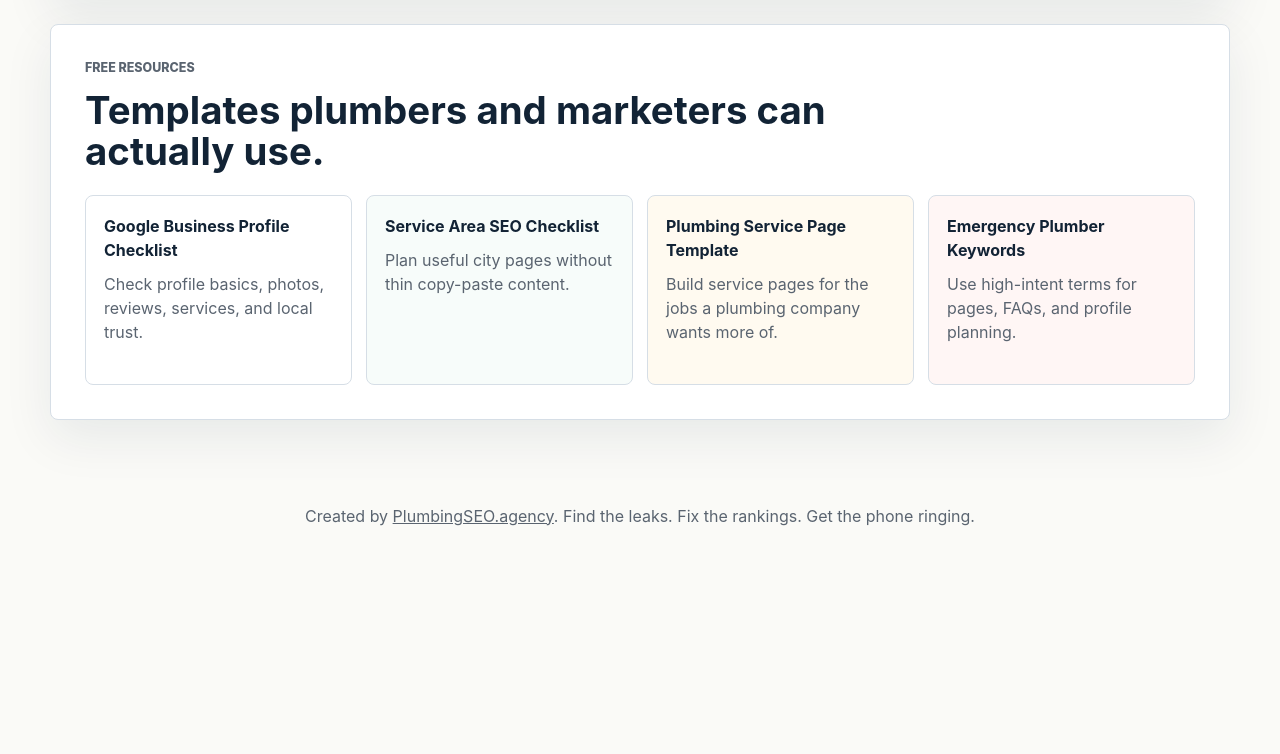
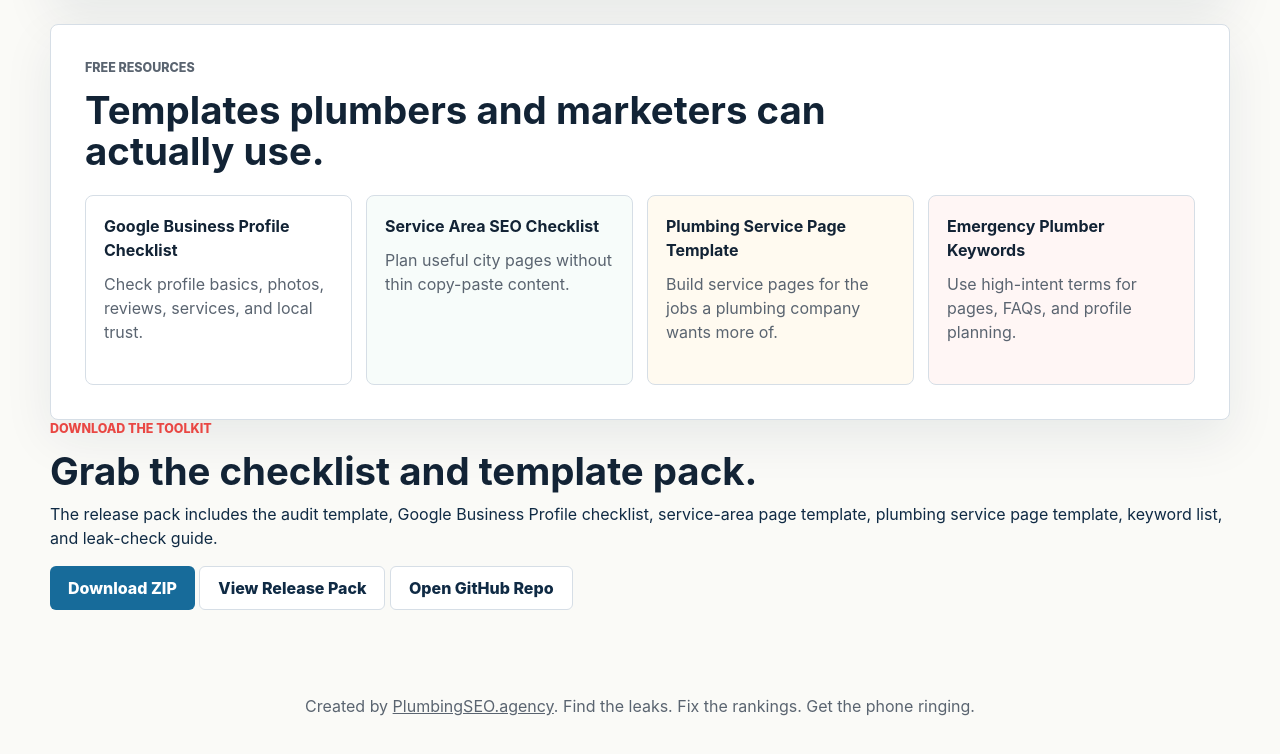
Before and after one commit to asirulhasan-eng/plumbing-seo-toolkit, a plain HTML site: page demo/index.html in a window 1280 px wide. Shown: the part 3124-3878 px from the top of the page. Before the commit the page ends 3694 px from the top, so only its background shows below. Drawn offline with Linux system fonts and the light colour scheme.

Commit message:
Link demo to repo docs and download pack

```diff
--- a/demo/index.html
+++ b/demo/index.html
@@ -233,6 +233,19 @@
           </a>
         </div>
       </section>
+
+      <section class="download-pack" id="download">
+        <div>
+          <p class="eyebrow">Download the toolkit</p>
+          <h2>Grab the checklist and template pack.</h2>
+          <p>The release pack includes the audit template, Google Business Profile checklist, service-area page template, plumbing service page template, keyword list, and leak-check guide.</p>
+        </div>
+        <div class="download-actions">
+          <a class="primary-link" href="https://github.com/asirulhasan-eng/plumbing-seo-toolkit/releases/latest/download/free-plumbing-seo-leak-check-toolkit.zip">Download ZIP</a>
+          <a class="secondary-link" href="https://github.com/asirulhasan-eng/plumbing-seo-toolkit/tree/main/release-pack">View Release Pack</a>
+          <a class="secondary-link" href="https://github.com/asirulhasan-eng/plumbing-seo-toolkit">Open GitHub Repo</a>
+        </div>
+      </section>
     </main>
 
     <footer>
```
